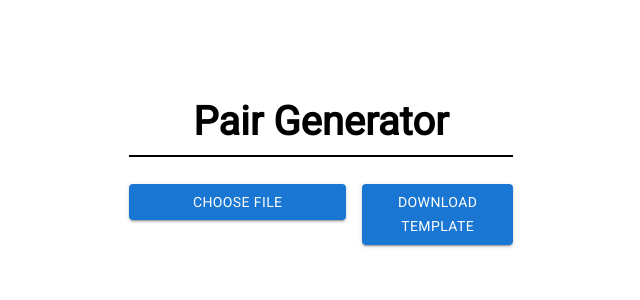
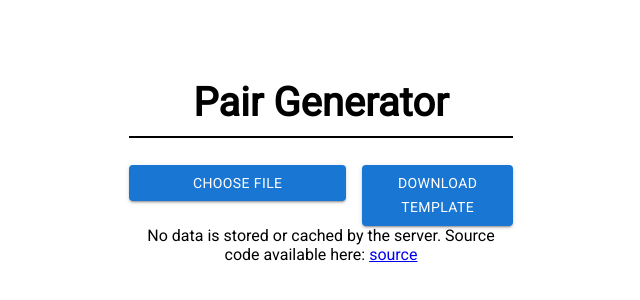
Before and after one commit to watchmego/pair-generator, a React (Create React App) app: page / in a window 1280 px wide. Shown: the part 242-542 px from the top of the page, without its empty margins (319-959 px from the left). Built offline with nearby package versions, Linux system fonts and the light colour scheme.

Commit message:
added info to page

```diff
--- a/src/components/pairsMain/selectFile.js
+++ b/src/components/pairsMain/selectFile.js
@@ -34,6 +34,7 @@ export const SelectFile = () => {
                     </Button>
                 </Grid>
             </Grid>
+            <div>No data is stored or cached by the server. Source code available here: <a href="https://github.com/watchmego/pair-generator/">source</a></div>
 
         </div>
     )
```
